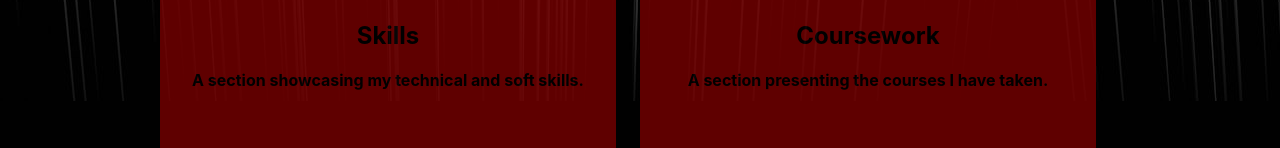
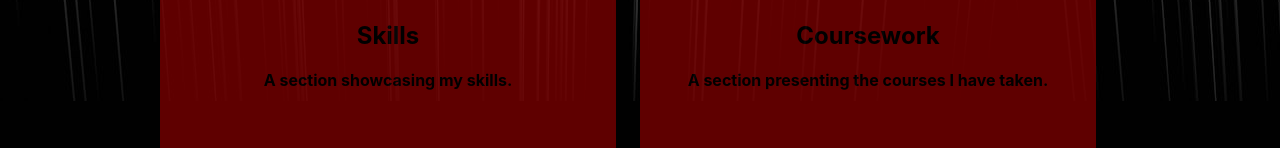
Before and after one commit to eliearja/my-website, a React (Create React App) app: page / in a window 1280 px wide. Shown: the part 551-699 px from the top of the page. Built offline with nearby package versions, Linux system fonts and the light colour scheme.

Commit message:
Modification to Skills description

```diff
--- a/src/App.js
+++ b/src/App.js
@@ -4,7 +4,7 @@ function App() {
   const sections = [
     {id: 1, title: "About", description: "A section to get to know me."},
     {id: 2, title: "Work Experience", description: "A section highlighting my work experience."},
-    {id: 3, title: "Skills", description: "A section showcasing my technical and soft skills."},
+    {id: 3, title: "Skills", description: "A section showcasing my skills."},
     {id: 4, title: "Coursework", description: "A section presenting the courses I have taken."}
   ];
 
```
